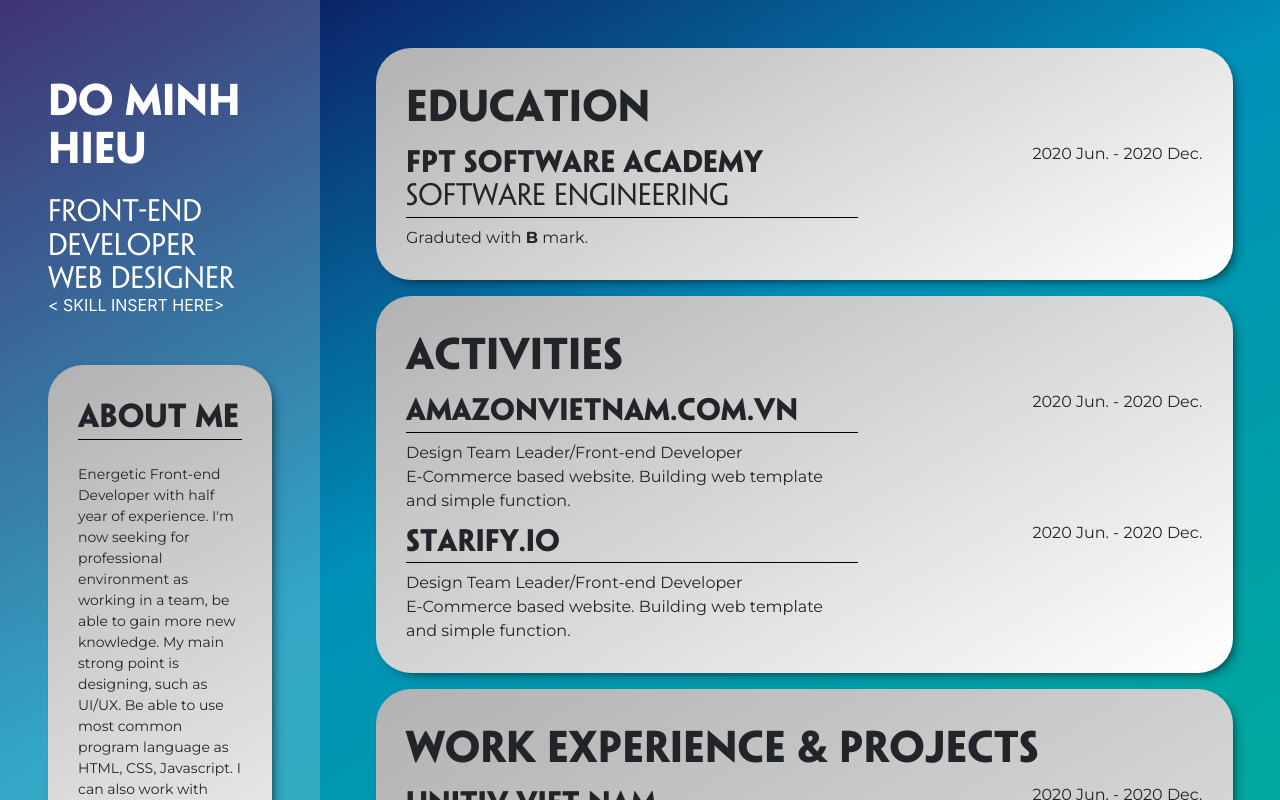
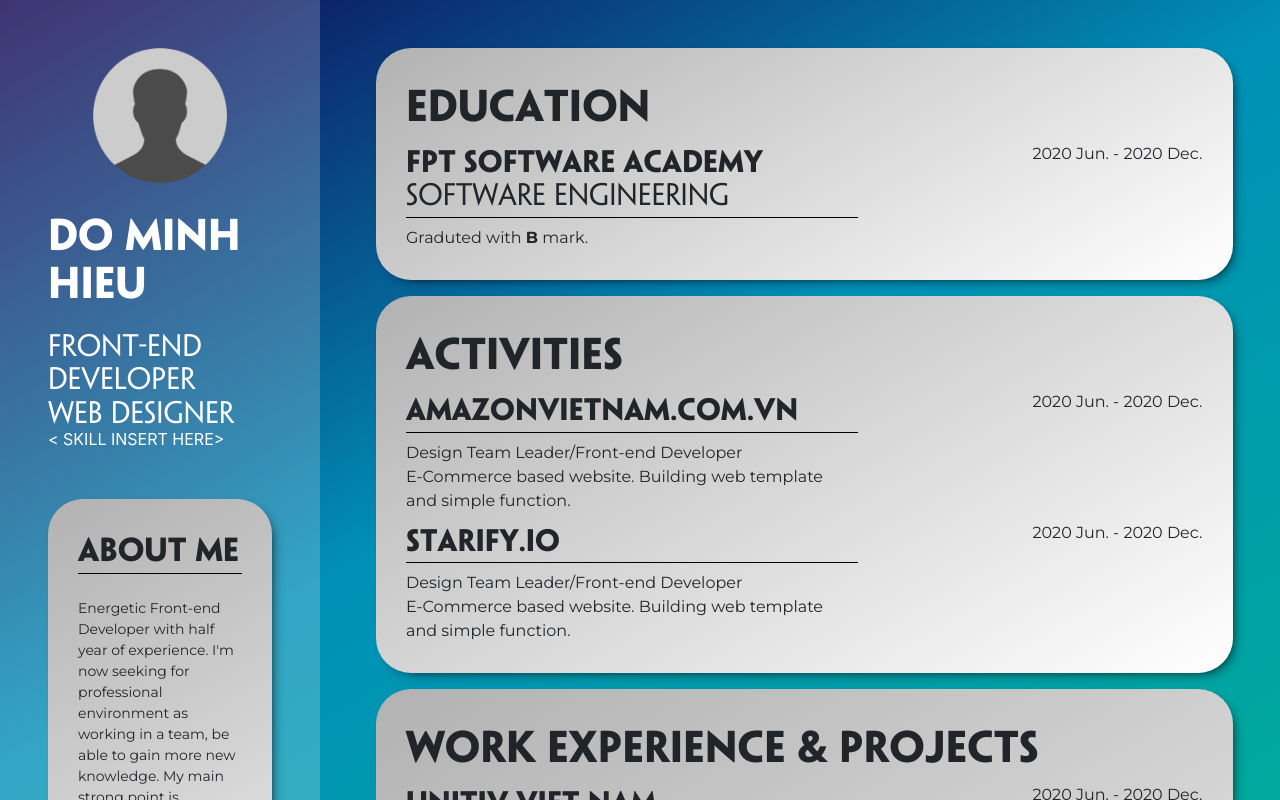
Before and after one commit to hieudm-7998/v1-hieudm-portfolio, a plain HTML site: page index.html in a window 1280 px wide. Drawn offline with nearby package versions, Linux system fonts and the light colour scheme.

Commit message:
Update index.html

```diff
--- a/index.html
+++ b/index.html
@@ -30,7 +30,7 @@
           <div class="left-box p-5">
             <div class="box-thumb mb-4">
               <img
-                src="images/avatar.png"
+                src="avatar.png"
                 alt=""
                 class="img-fluid d-block mx-auto"
               />
```
